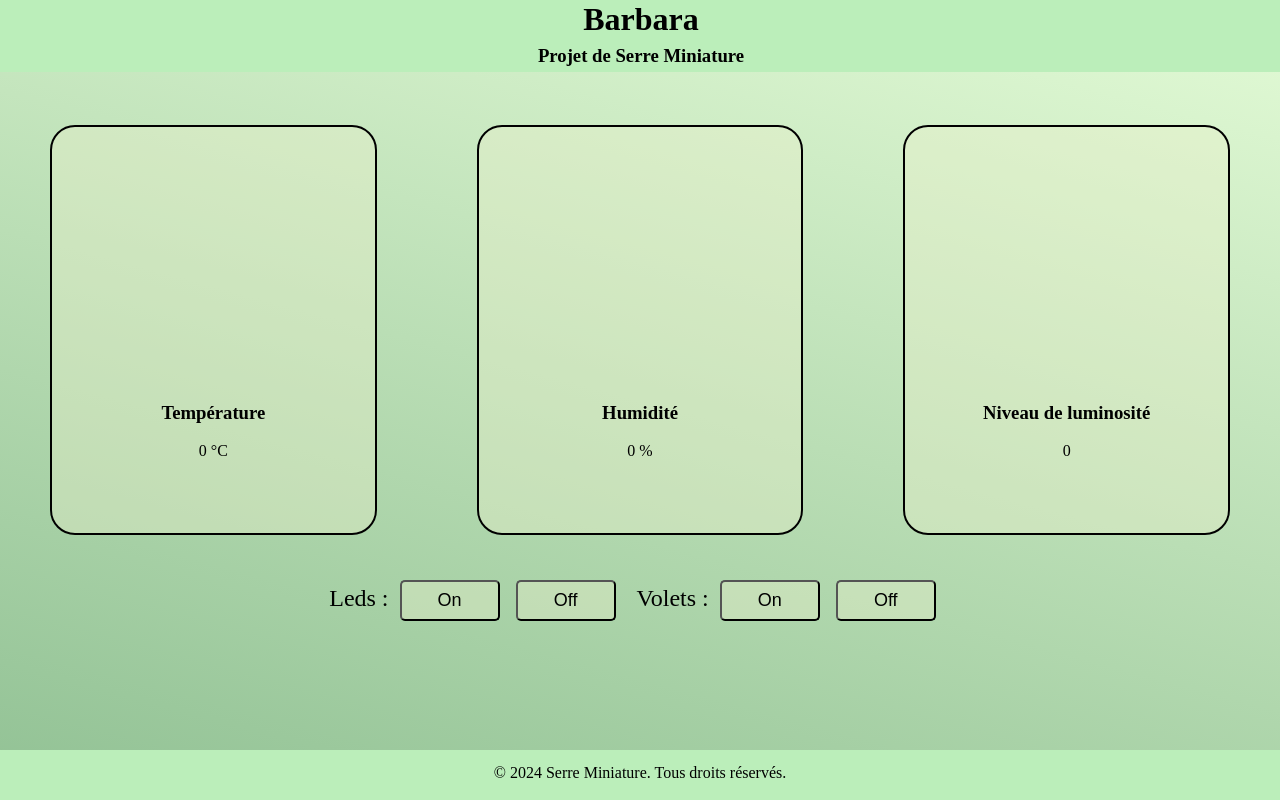
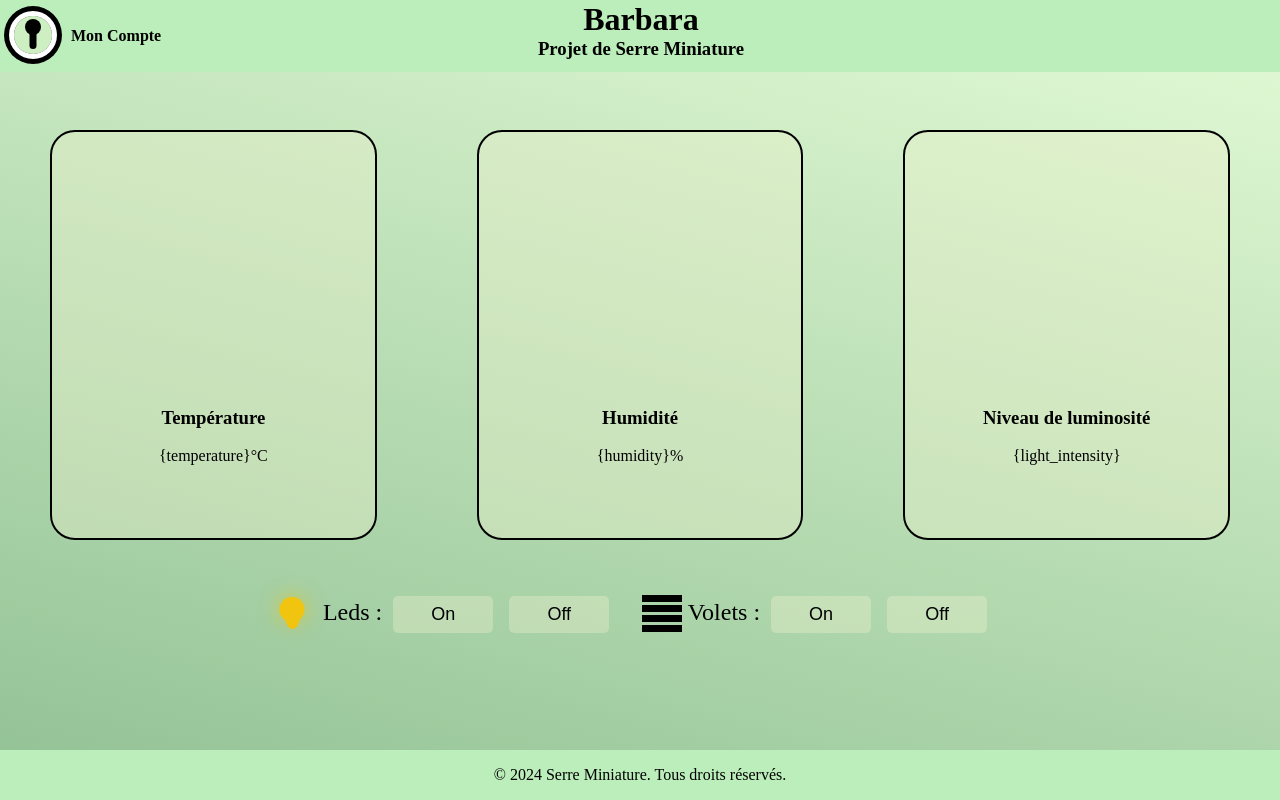
Before and after one commit to Guillaume045/Projet_Dev, a Python web app: template Template/index.html in a window 1280 px wide. Run offline with Jinja, Linux system fonts and the light colour scheme; the template is opened without the code that fills it, so the values that code supplies are empty.

Commit message:
affichier les valeur html css plus image

```diff
--- a/Styles/styles.css
+++ b/Styles/styles.css
@@ -20,26 +20,90 @@
     z-index: 1000;
 }
 
-header h1 {
+header h1, header h3 {
     margin: 0;
 }
 
-header h3 {
-    margin: 0;
-    margin-top: 7px;
+header h5 {
+    margin: -33px 0 0 70px;
+    font-size: 16px;
+    text-align: left;
 }
 
-header img {
-    width: 52px;
-    height: auto;
+.lock-icon {
+    width: 40px;
+    height: 95px;
     position: absolute;
-    left: 9px;
-    margin-top: 9px;
+    margin-top: -53px;
+    margin-left: 12px;
 }
 
-@media screen and (max-width: 765px) {
-    header img {
-        width: 35px;
+.lock-circle {
+    width: 38px;
+    height: 38px;
+    background-color: rgba(235, 240, 203, 0.393);
+    border-radius: 50%;
+    position: absolute;
+    top: 25%;
+    left: 50%;
+    transform: translateX(-50%);
+    box-shadow: 0 0 0 5px #ffffff, 0 0 0 10px #000000;
+}
+
+.lock-handle {
+    width: 16px;
+    height: 16px;
+    background-color: #000000;
+    position: absolute;
+    top: 37%;
+    left: 50%;
+    transform: translate(-50%, -50%);
+    border-radius: 50%;
+}
+
+.lock-hole {
+    width: 7px;
+    height: 22px;
+    background-color: #000000;
+    position: absolute;
+    bottom: 40%;
+    left: 50%;
+    transform: translateX(-50%);
+    border-radius: 100px;
+}
+
+@media screen and (max-width: 575px) {
+    header h5 {
+        display: none;
+    }
+
+    .lock-icon {
+        margin-top: -68px;
+        margin-left: 12px;
+    }
+}
+
+@media screen and (max-width: 365px) {
+    .lock-icon {
+        margin-top: -63px;
+        margin-left: 10px;
+    }
+
+    .lock-circle {
+        width: 28px;
+        height: 28px;
+    }
+
+    .lock-handle {
+        width: 13px;
+        height: 13px;
+        top: 35%;
+    }
+
+    .lock-hole {
+        width: 6px;
+        height: 22px;
+        bottom: 47%;
     }
 }
 
@@ -55,16 +119,12 @@
     z-index: 1000;
 }
 
-footer p {
-    line-height: 0.9;
-}
-
 .carrés {
     display: flex;
     justify-content: center;
     align-items: center;
     height: 300px;
-    margin-top: 180px;
+    margin-top: 185px;
 }
 
 .carré {
@@ -101,36 +161,32 @@
 
 .bouttons {
     text-align: center;
-    margin-top: 100px;
+    margin-top: 110px;
     font-size: 24px;
 }
 
 .on-off-button {
     display: inline-block;
     padding: 8px 15px;
+    border: none;
     background-color: rgba(235, 240, 203, 0.393);
     text-align: center;
+    text-decoration: none;
     cursor: pointer;
     border-radius: 5px;
     width: 100px;
     margin: 0 5px;
+    transition: background-color 0.3s, border-color 0.3s;
     font-size: 18px;
 }
 
-.icon1, .icon2 {
-    width: 30px;
-    height: auto;
-    vertical-align: middle;
+.on-off-button:active {
+    background-color: rgba(235, 240, 203, 0.6);
 }
 
 .led, .volet {
     display: inline-block;
     margin-right: 10px;
-}
-
-.button-container {
-    display: inline-block;
-    align-items: center;
 }
 
 @media screen and (max-width: 765px) {
@@ -139,17 +195,84 @@
     }
 
     .on-off-button {
-        width: 100px;
+        width: 95px;
         margin: 0 5px;
     }
 
     .led, .volet {
         margin-bottom: 30px;
     }
+}
 
-    .button-container {
-        display: flex;
-        align-items: center;
-        margin-top: 7px;
+@media screen and (max-width: 365px) {
+    .on-off-button {
+        width: 60px;
     }
 }
+
+.ampoule {
+    display: inline-block;
+    flex-direction: column;
+    align-items: center;
+    margin-bottom: 23px;
+    margin-left: 7px;
+}
+
+.rectangle_led {
+    width: 15px;
+    height: 27px;
+    background-color: #f1c40f;
+    border-radius: 100%;
+    margin-bottom: -35px;
+}
+
+.rond_led {
+    width: 25px;
+    height: 25px;
+    background-color: #f1c40f;
+    border-radius: 50%;
+    transform: translateX(-50%);
+    box-shadow: 0 0 20px rgba(241, 196, 15, 0.7);
+    margin-bottom: -20px;
+    margin-left: 7px;
+}
+
+
+.rectangles {
+    display: inline-block;
+    flex-direction: column;
+    align-items: center;
+    margin-bottom: 23px;
+}
+
+.rectangle_1 {
+    width: 40px;
+    height: 7px;
+    background-color: #000000;
+    margin-left: 12px;
+    margin-bottom: 3px;
+}
+
+.rectangle_2 {
+    width: 40px;
+    height: 7px;
+    background-color: #000000;
+    margin-left: 12px;
+    margin-bottom: 3px;
+}
+
+.rectangle_3 {
+    width: 40px;
+    height: 7px;
+    background-color: #000000;
+    margin-left: 12px;
+    margin-bottom: 3px;
+}
+
+.rectangle_4 {
+    width: 40px;
+    height: 7px;
+    background-color: #000000;
+    margin-left: 12px;
+    margin-bottom: -35px;
+}
--- a/Template/index.html
+++ b/Template/index.html
@@ -10,30 +10,49 @@
     <header>
         <h1>Barbara</h1>
         <h3>Projet de Serre Miniature</h3>
+        <a href="user.html"></a>
+            <h5>Mon Compte</h5>
+            <div class="lock-icon">
+                <div class="lock-circle"></div>
+                <div class="lock-handle"></div>
+                <div class="lock-hole"></div>
+            </div>
+        </a>
     </header>
     <main>
         <!-- Le contenu principal de la page va ici -->
         <section class="carrés">
             <div class="carré carré-1">
                 <h3 class="w3-padding">Température</h3>
-                <p class="w3-xxlarge"><span id="temperature">0 °C</span></p>
+                <p class="w3-xxlarge"><span id="temperature">{temperature}°C</span></p>
             </div>
             <div class="carré carré-2">
                 <h3 class="w3-padding">Humidité</h3>
-                <p class="w3-xxlarge"><span id="humidite">0 %</span></p>
+                <p class="w3-xxlarge"><span id="humidity">{humidity}%</span></p>
             </div>
             <div class="carré carré-3">
                 <h3 class="w3-padding">Niveau de luminosité</h3>
-                <p class="w3-xxlarge"><span id="valeurLuminosite">0</span></p>
+                <p class="w3-xxlarge"><span id="light_intensity">{light_intensity}</span></p>
             </div>
         </section>
         <section class="bouttons">
+
             <div class="led">
+                <div class="ampoule">
+                    <div class="rond_led"></div>
+                    <div class="rectangle_led"></div>
+                </div>
                 <span>Leds :</span>
                 <button id="led-on" class="on-off-button">On</button>
                 <button id="led-off" class="on-off-button">Off</button>
             </div>
             <div class="volet">
+                <div class="rectangles">
+                    <div class="rectangle_1"></div>
+                    <div class="rectangle_2"></div>
+                    <div class="rectangle_3"></div>
+                    <div class="rectangle_4"></div>
+                </div>
                 <span>Volets :</span>
                 <button id="servo-on" class="on-off-button">On</button>
                 <button id="servo-off" class="on-off-button">Off</button>
```
